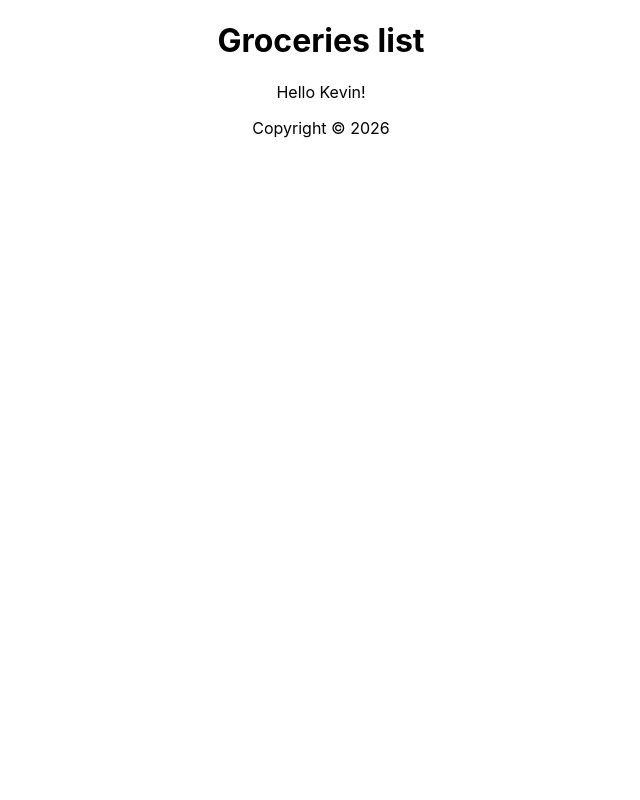
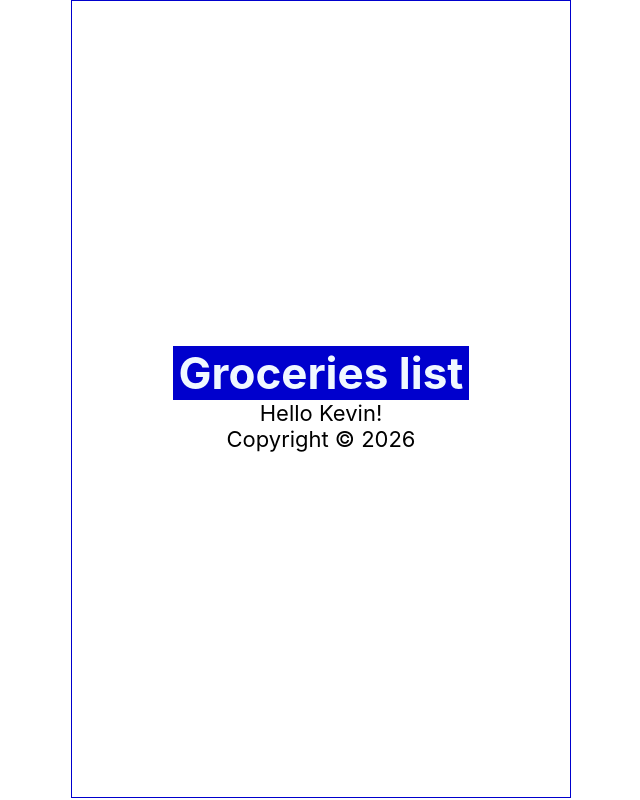
Before and after one commit to PeterIregi/React_projects, a React (Create React App) app in the folder 01-tut/: page / in a window 1280 px wide. Shown: the whole page, without its empty margins (319-959 px from the left). Built offline with nearby package versions, Linux system fonts and the light colour scheme.

Commit message:
Add styling to project

```diff
--- a/01-tut/src/App.js
+++ b/01-tut/src/App.js
@@ -1,5 +1,4 @@
-import logo from './logo.svg';
-import './App.css';
+
 import Header from './Header';
 import Content from './Content';
 import Footer from './Footer';
@@ -9,15 +8,11 @@
 
   return (
     <div className="App">
-    <Header>
+    <Header />
 
-    </Header>
-    <Content>
+    <Content />
 
-    </Content>
-    <Footer>
-
-    </Footer>
+    <Footer />
 
     </div>
   );
--- a/01-tut/src/Header.jsx
+++ b/01-tut/src/Header.jsx
@@ -1,6 +1,6 @@
 const Header = () => {
     return (
-        <header>
+        <header >
             <h1>
                 Groceries list
             </h1>
--- a/01-tut/src/index.css
+++ b/01-tut/src/index.css
@@ -1,5 +1,13 @@
+* {
+  margin: 0;
+  padding: 0;
+  box-sizing:border-box;
+}
+html {
+  font-size: 22px;
+}
 body {
-  margin: 0;
+  min-height:100vh;
   font-family: -apple-system, BlinkMacSystemFont, 'Segoe UI', 'Roboto', 'Oxygen',
     'Ubuntu', 'Cantarell', 'Fira Sans', 'Droid Sans', 'Helvetica Neue',
     sans-serif;
@@ -7,7 +15,27 @@
   -moz-osx-font-smoothing: grayscale;
 }
 
+
 code {
   font-family: source-code-pro, Menlo, Monaco, Consolas, 'Courier New',
     monospace;
 }
+.App {
+  display:flex;
+  flex-direction: column;
+  justify-content: center;
+  align-items: center;
+  height:calc(100vh - 2px);
+  max-width:500px;
+  border:1px solid mediumblue;
+  margin: auto;
+}
+header{
+  width:calc(100% -2px);
+  padding: 0 0.25em;
+  background-color: mediumblue;
+  color: aliceblue;
+  display:flex;
+  justify-content: space-between;
+  align-items: center;
+}
```
